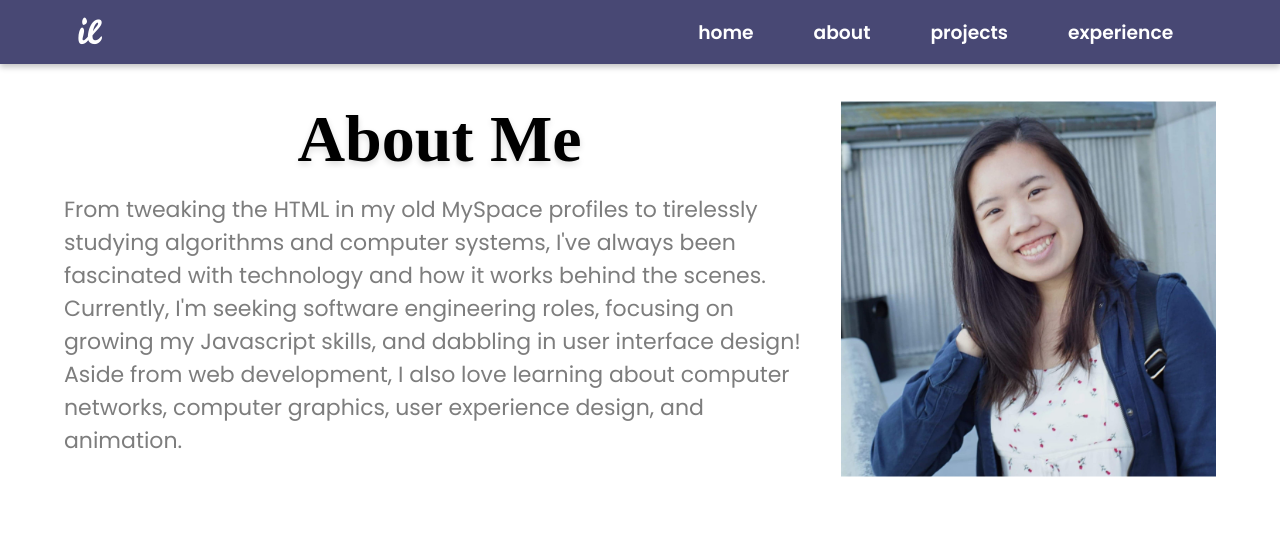
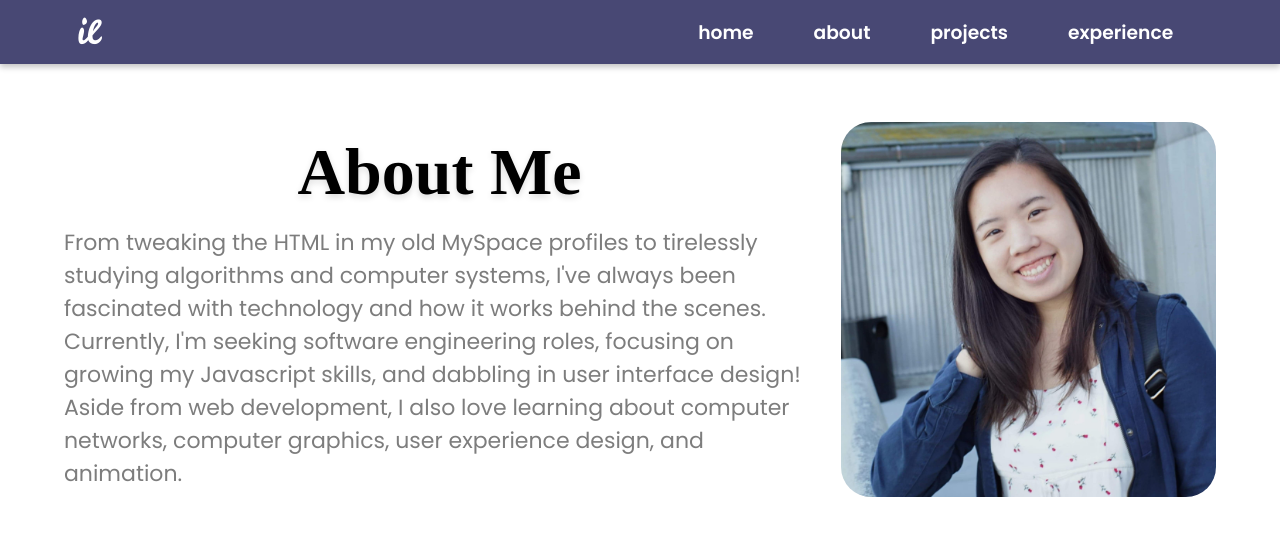
Before and after one commit to ivyla/portfoliov1, a React (Create React App) app: page /about in a window 1280 px wide. Shown: the top 536 px of the page. Built offline with nearby package versions, Linux system fonts and the light colour scheme; a web font is replaced by a local one.

Commit message:
about should be okay now; will see if i can get opening transition

```diff
--- a/src/data/ProjectsData.js
+++ b/src/data/ProjectsData.js
@@ -18,7 +18,7 @@ const ProjectsData = [
         endDate: "Present",
         links: [{name: "Presentation", link: "https://docs.google.com/presentation/d/18z0slzJqbJsszi2f362sGEycCPYOOROr73kmdtLLrUk/edit?usp=sharing"}, {name: "Poster", link: "https://docs.google.com/presentation/d/1TTCm3boRhFMU7ZIW47mZuz1chMMkxtGQ4POKX7DZcOE/edit?usp=sharing"}],
         technologies: "Flutter, Google Firebase, Google Maps API, Git, React",
-        desc: `A student-led mobile application that connects drivers to unused driveways by providing a service to post and rent listings. Throughout the year, my team and I consistently followed agile development practices, maintained a task board, and wrote detailed documentation on release planning. The following summer, I also designed and developed the app's informational site using React.js.`,
+        desc: `A student-led mobile application that connects drivers to unused driveways by providing a service to post and rent listings. Throughout the year, my team and I consistently followed agile development practices, maintained a task board, and wrote detailed documentation on release planning. I took on Full Stack development and developed the app's informational site the following summer using React.js.`,
         milestone: "  Senior Capstone Project",
         demo: ""
 
@@ -44,7 +44,7 @@ const ProjectsData = [
         endDate: "Dec. 2019",
         links: [],
         technologies: "C++, Socket Programming",
-        desc: "This server sends and responds HTTP requests with methods such as GET, POST, and PUT. It implements some key principles of computer systems design through cache coherency, thread synchronization, and abstraction via the client-server model. ",
+        desc: "This server sends and responds HTTP requests with methods such as GET, POST, and PUT. It implements some key principles of computer systems design through cache coherency, thread synchronization, and abstraction via the client-server model. Additional features include generated request logs and HTTP header parsing.",
         milestone: "",
         demo: ""
 
--- a/src/stylesheets/About.css
+++ b/src/stylesheets/About.css
@@ -29,10 +29,10 @@ html {
 }
 
 .about-image img {
-    padding-top: 0.7rem;
-    padding-bottom: 2.2rem;
+    /* padding-top: 0.7rem;
+    padding-bottom: 2.2rem; */
     box-sizing: border-box;
-    border-radius: 2%;
+    border-radius: 8%;
     width: 100%;
 }
 
@@ -65,7 +65,7 @@ html {
 /* Medium devices (tablets, less than 992px) */
 @media (min-width: 992px) {
     .wrapper-about {
-        padding-top: 1em;
+        padding-top: 2.5rem;
     }
 
     .content-about {
```
